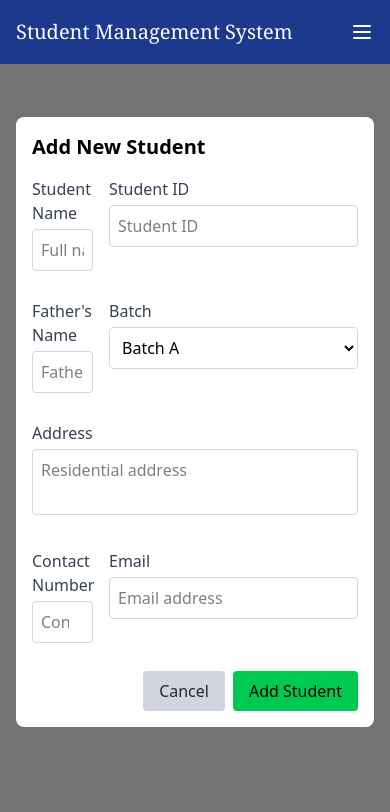
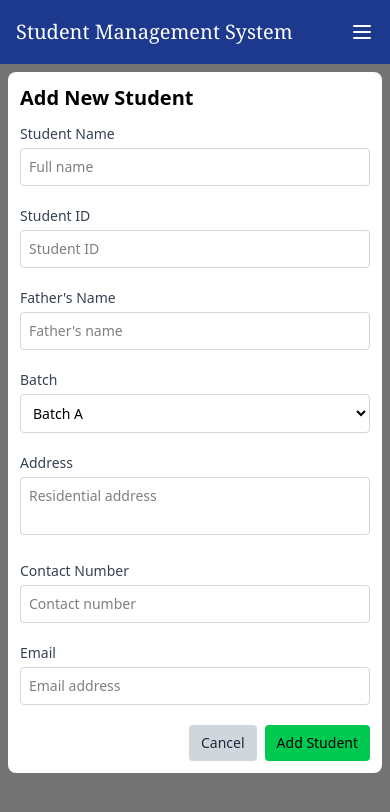
Before and after one commit to krsnakid/Student-Management-System, a React (Vite) app: page /editStudents in a window 390 px wide. Both pictures are taken after typing "Sample" into the empty fields and a click on the button "Add". Shown: the top 812 px of the page. Built offline with nearby package versions, Linux system fonts and the light colour scheme.

Commit message:
improved responsiveness of student form

```diff
--- a/src/components/StudentForm.jsx
+++ b/src/components/StudentForm.jsx
@@ -24,55 +24,55 @@ function StudentForm({toggleFormStatus, setStudent}) {
     }
 
     return (
-        <div className='fixed inset-0 bg-neutral-500 bg-opacity-75 flex items-center justify-center overflow-y-auto p-4'>
-            <div className='bg-white p-4 sm:p-6 rounded-lg w-full max-w-[500px] max-h-[90vh] overflow-y-auto'>
-                <h2 className='text-xl sm:text-2xl font-bold mb-4'>Add New Student</h2>
+        <div className='fixed inset-0 bg-neutral-500 bg-opacity-75 flex items-start sm:items-center justify-center overflow-y-auto p-2 sm:p-4'>
+            <div className='bg-white p-3 sm:p-6 rounded-lg w-full max-w-[500px] max-h-[95vh] overflow-y-auto mt-16 sm:mt-0'>
+                <h2 className='text-xl sm:text-2xl font-bold mb-3'>Add New Student</h2>
                 <form action="" onSubmit={handleSubmit} className="overflow-y-auto">
-                    <div className="grid grid-cols-1 sm:grid-cols-2 gap-4">
-                        <div className="mb-3 col-span-1">
-                            <label htmlFor="stdN" className='block text-gray-700 mb-1'>Student Name</label>
+                    <div className="grid grid-cols-1 gap-3">
+                        <div className="mb-2">
+                            <label htmlFor="stdN" className='block text-gray-700 mb-1 text-sm sm:text-base'>Student Name</label>
                             <input
                                 type="text"
                                 name="name"
                                 id="stdN"
                                 placeholder="Full name"
                                 onChange={handleInputChange}
-                                className='w-full p-2 border border-gray-300 rounded'
+                                className='w-full p-2 border border-gray-300 rounded text-sm sm:text-base'
                                 required
                             />
                         </div>
-                        <div className="mb-3 col-span-1">
-                            <label htmlFor="stdid" className='block text-gray-700 mb-1'>Student ID</label>
+                        <div className="mb-2">
+                            <label htmlFor="stdid" className='block text-gray-700 mb-1 text-sm sm:text-base'>Student ID</label>
                             <input
                                 type="text"
                                 name="id"
                                 id="stdid"
                                 placeholder="Student ID"
                                 onChange={handleInputChange}
-                                className='w-full p-2 border border-gray-300 rounded'
+                                className='w-full p-2 border border-gray-300 rounded text-sm sm:text-base'
                                 required
                             />
                         </div>
 
-                        <div className="mb-3 col-span-1">
-                            <label htmlFor="fathersName" className='block text-gray-700 mb-1'>Father's Name</label>
+                        <div className="mb-2">
+                            <label htmlFor="fathersName" className='block text-gray-700 mb-1 text-sm sm:text-base'>Father's Name</label>
                             <input
                                 type="text"
                                 name="fathersName"
                                 id="fathersName"
                                 placeholder="Father's name"
                                 onChange={handleInputChange}
-                                className='w-full p-2 border border-gray-300 rounded'
+                                className='w-full p-2 border border-gray-300 rounded text-sm sm:text-base'
                                 required
                             />
                         </div>
-                        <div className="mb-3 col-span-1">
-                            <label htmlFor="batch" className='block text-gray-700 mb-1'>Batch</label>
+                        <div className="mb-2">
+                            <label htmlFor="batch" className='block text-gray-700 mb-1 text-sm sm:text-base'>Batch</label>
                             <select
                                 name="batch"
                                 id="batch"
                                 onChange={handleInputChange}
-                                className='w-full p-2 border border-gray-300 rounded'
+                                className='w-full p-2 border border-gray-300 rounded text-sm sm:text-base'
                                 required
                             >
                                 <option value="A">Batch A</option>
@@ -80,53 +80,53 @@ function StudentForm({toggleFormStatus, setStudent}) {
                             </select>
                         </div>
 
-                        <div className="mb-3 col-span-2">
-                            <label htmlFor="address" className='block text-gray-700 mb-1'>Address</label>
+                        <div className="mb-2">
+                            <label htmlFor="address" className='block text-gray-700 mb-1 text-sm sm:text-base'>Address</label>
                             <textarea
                                 name="address"
                                 id="address"
                                 placeholder="Residential address"
                                 onChange={handleInputChange}
-                                className='w-full p-2 border border-gray-300 rounded resize-none'
+                                className='w-full p-2 border border-gray-300 rounded resize-none text-sm sm:text-base'
                                 rows="2"
                                 required
                             ></textarea>
                         </div>
 
-                        <div className="mb-3 col-span-1">
-                            <label htmlFor="cn" className='block text-gray-700 mb-1'>Contact Number</label>
+                        <div className="mb-2">
+                            <label htmlFor="cn" className='block text-gray-700 mb-1 text-sm sm:text-base'>Contact Number</label>
                             <input
                                 type="number"
                                 name="contact"
                                 id="cn"
                                 placeholder="Contact number"
                                 onChange={handleInputChange}
-                                className='w-full p-2 border border-gray-300 rounded'
+                                className='w-full p-2 border border-gray-300 rounded text-sm sm:text-base'
                                 required
                             />
                         </div>
-                        <div className="mb-3 col-span-1">
-                            <label htmlFor="eml" className='block text-gray-700 mb-1'>Email</label>
+                        <div className="mb-2">
+                            <label htmlFor="eml" className='block text-gray-700 mb-1 text-sm sm:text-base'>Email</label>
                             <input
                                 type="email"
                                 name="email"
                                 id='eml'
                                 placeholder="Email address"
                                 onChange={handleInputChange}
-                                className='w-full p-2 border border-gray-300 rounded'
+                                className='w-full p-2 border border-gray-300 rounded text-sm sm:text-base'
                                 required
                             />
                         </div>
                     </div>
-                    <div className='flex justify-end mt-4'>
+                    <div className='flex justify-end mt-3'>
                         <button
                             type='button'
-                            className='bg-gray-300 text-gray-800 px-4 py-2 mr-2 rounded'
+                            className='bg-gray-300 text-gray-800 px-3 py-2 mr-2 rounded text-sm sm:text-base'
                             onClick={() => toggleFormStatus()}
                         >Cancel</button>
                         <button
                             type='submit'
-                            className='bg-green-500 text-black px-4 py-2 rounded'
+                            className='bg-green-500 text-black px-3 py-2 rounded text-sm sm:text-base'
                         >Add Student</button>
                     </div>
                 </form>
```
